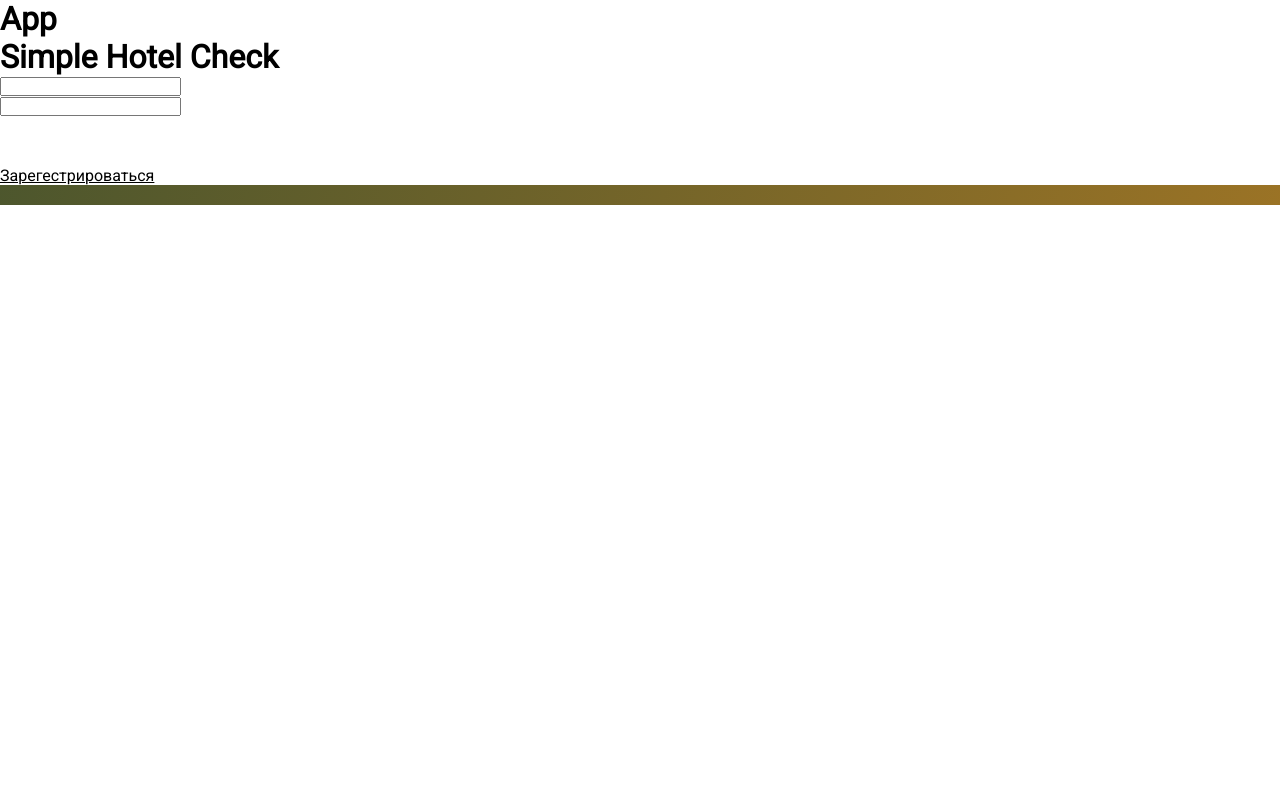
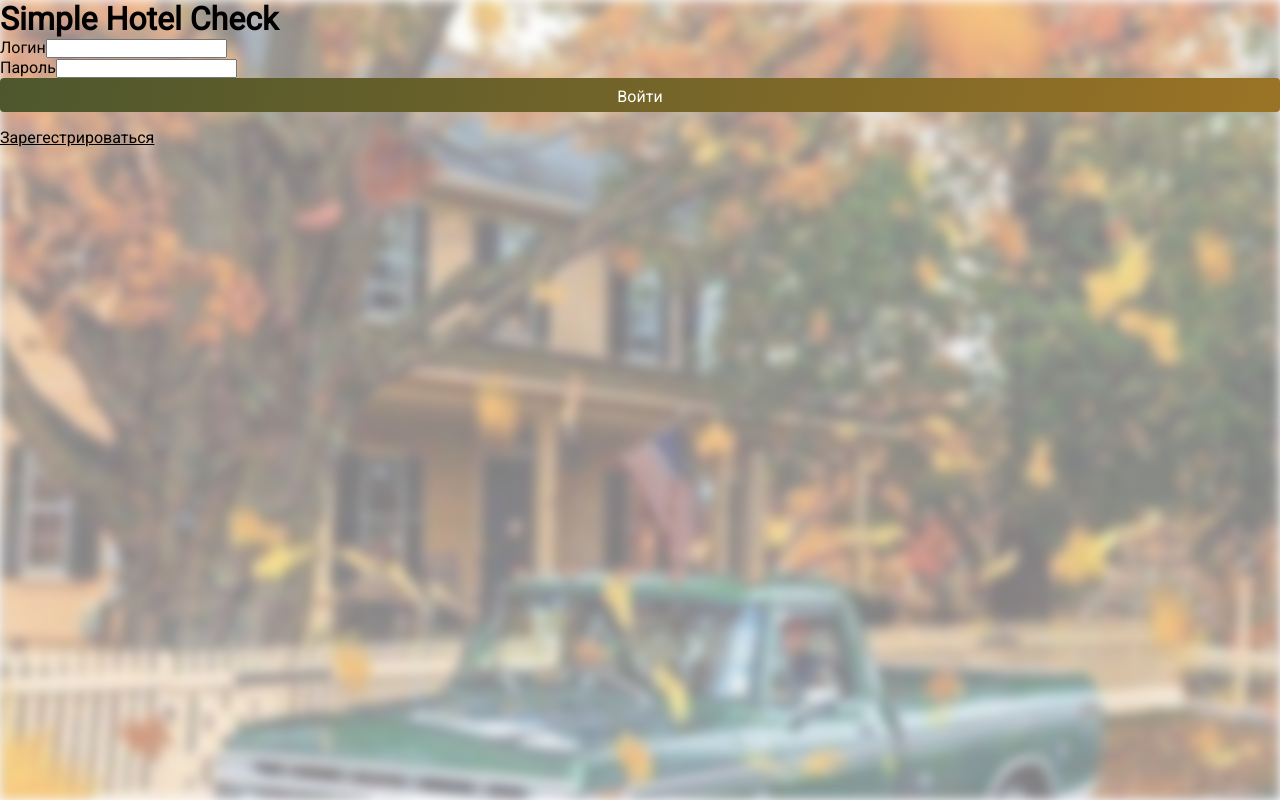
Before and after one commit to egorova-sofya/hotel-check, a React (Create React App) app: page / in a window 1280 px wide. Built offline with nearby package versions, Linux system fonts and the light colour scheme.

Commit message:
added common styles

```diff
--- a/src/App.css
+++ b/src/App.css
@@ -30,3 +30,9 @@ input[type="radio"].visually-hidden {
   --green: #41522e;
   --yellow: #cdbc1e;
 }
+
+.is-invalid {
+  font-family: "Gotham Pro Bold", sans-serif;
+  font-weight: 700;
+  color: var(--red);
+}
--- a/src/App.js
+++ b/src/App.js
@@ -4,15 +4,7 @@ import LoginPage from "./pages/AuthorisationPage/LoginPage/LoginPage";
 function App() {
   return (
     <div className="App">
-      <h1> App</h1>
       <LoginPage />
-
-      <div
-        style={{
-          height: "20px",
-          background: "linear-gradient(var(--primaryGradient))",
-        }}
-      ></div>
     </div>
   );
 }
--- a/src/components/Authorisation/LoginForm/LoginForm.js
+++ b/src/components/Authorisation/LoginForm/LoginForm.js
@@ -1,10 +1,8 @@
 import { ErrorMessage, Field, Form, Formik } from "formik";
-
 import React, { useEffect } from "react";
 import s from "./LoginForm.module.css";
 import { useDispatch, useSelector } from "react-redux";
 import { Link } from "react-router-dom";
-// import SendingError from "../../Items/SendingError";
 import Button from "../../Button/Button";
 import * as yup from "yup";
 
@@ -46,42 +44,40 @@ const LoginForm = ({ title }) => {
             <Form>
               <div className={s.container}>
                 <div>
+                  <label for="login">Логин</label>
                   <Field
-                    label="First Name"
-                    id="name"
+                    id="login"
                     type="text"
-                    name="name"
+                    name="login"
                     className={`form-control ${
-                      touched.name && errors.name ? "is-invalid" : ""
+                      touched.login && errors.login ? "is-invalid" : ""
                     }`}
                   />
                   <ErrorMessage
                     component="div"
-                    name="name"
-                    className={`invalid-feedback `}
+                    name="login"
+                    className={`is-invalid `}
                   />
                 </div>
 
                 <div>
+                  <label for="password">Пароль</label>
+
                   <Field
                     label="First Name"
-                    id="name"
-                    type="text"
-                    name="name"
+                    id="password"
+                    type="password"
+                    name="password"
                     className={`form-control ${
-                      touched.name && errors.name ? "is-invalid" : ""
+                      touched.password && errors.password ? "is-invalid" : ""
                     }`}
                   />
                   <ErrorMessage
                     component="div"
-                    name="name"
+                    name="password"
                     className={`invalid-feedback `}
                   />
                 </div>
-
-                {/* {authReducer.authSendingErrorText?.length > 0 && (
-                  <Error>error</Error>
-                )} */}
                 <Button
                   type={"submit"}
                   appearence={"primary"}
--- a/src/components/Button/Button.module.css
+++ b/src/components/Button/Button.module.css
@@ -9,17 +9,14 @@
   padding: 10px 17px;
 
   color: #fff;
-  background-color: var(--primaryGradient);
+  background: linear-gradient(var(--primaryGradient));
   text-decoration: none;
   border-radius: 4px;
   border: none;
+  outline: none;
   width: 100%;
   height: 34px;
   transition: all 300ms;
-
-  display: flex;
-  justify-content: center;
-  align-items: center;
 }
 
 @media screen and (max-width: 576px) {
--- a/src/pages/AuthorisationPage/LoginPage/LoginPage.js
+++ b/src/pages/AuthorisationPage/LoginPage/LoginPage.js
@@ -1,9 +1,10 @@
 import React from "react";
 import LoginForm from "../../../components/Authorisation/LoginForm/LoginForm";
+import s from "./LoginPage.module.css";
 
 const LoginPage = () => {
   return (
-    <div>
+    <div className={s.container}>
       <LoginForm />
     </div>
   );
--- /dev/null
+++ b/src/pages/AuthorisationPage/LoginPage/LoginPage.module.css
@@ -0,0 +1,21 @@
+.container {
+  height: 100vh;
+
+  min-width: 320px;
+}
+.container::after {
+  content: "";
+  width: 100%;
+  height: 100%;
+  top: 0;
+  left: 0;
+  z-index: -9;
+  opacity: 0.5;
+  position: absolute;
+  background: url(./../../../assets/bg.jpg) no-repeat center center fixed;
+  -webkit-background-size: cover;
+  -moz-background-size: cover;
+  -o-background-size: cover;
+  background-size: cover;
+  filter: blur(6px);
+}
```
Also changed, not shown: src/assets/bg.jpg (added).
